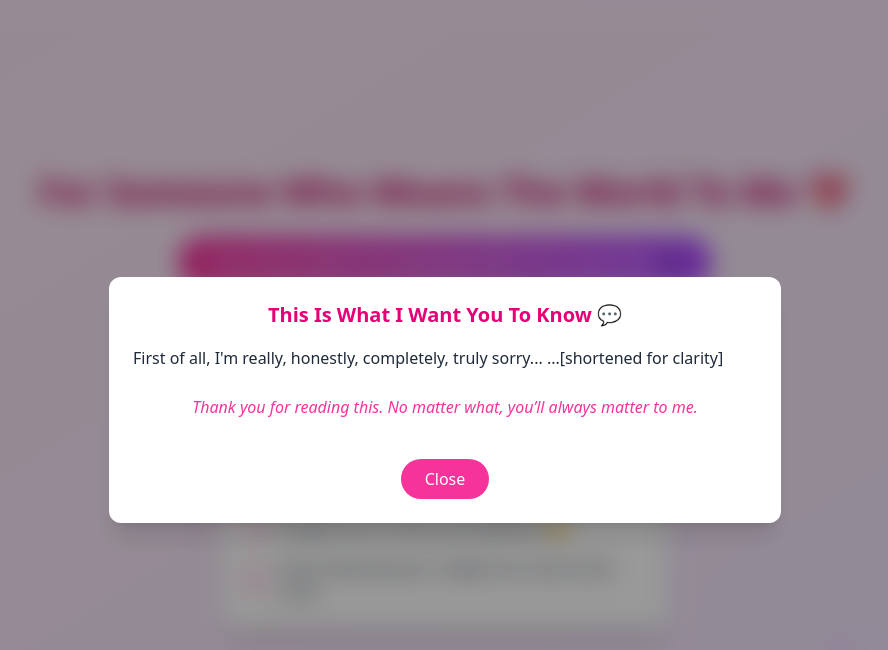
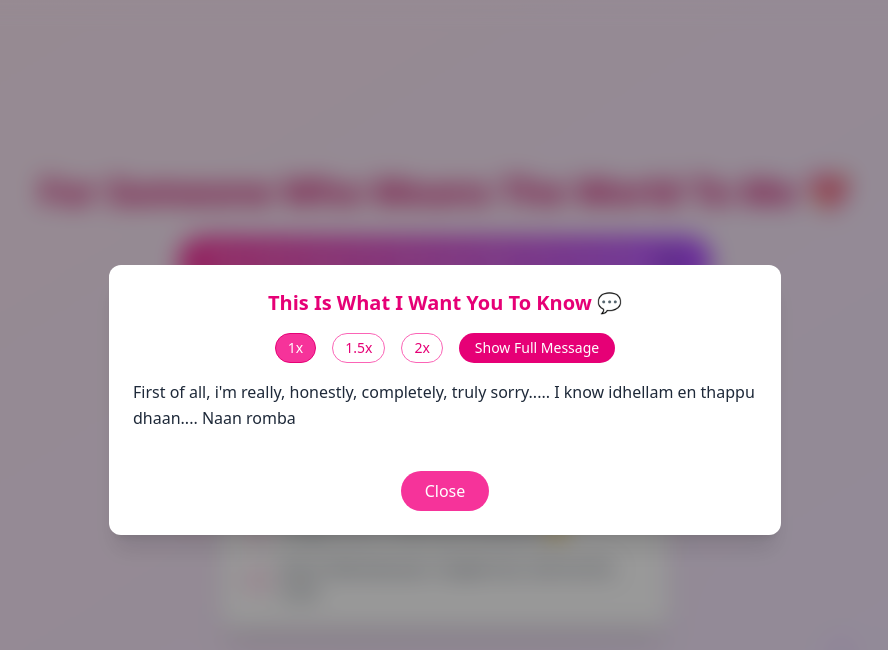
Before and after one commit to HariHaran9209/bestie, a React (Vite) app: page / in a window 1280 px wide. Both pictures are taken after a click on the button "Press Me & Read This Message While The Song Plays 🎵". Shown: the top 650 px of the page, without its empty margins (195-1083 px from the left). Built offline with nearby package versions, Linux system fonts and the light colour scheme; no server answers; the database is empty.

Commit message:
Update App.jsx

```diff
--- a/src/App.jsx
+++ b/src/App.jsx
@@ -4,10 +4,12 @@ import { motion } from 'framer-motion'
 import './App.css'
 
 const App = () => {
-  const [showMessage, setShowMessage] = useState(false)
-  const [showPromiseBox, setShowPromiseBox] = useState(false)
-  const [typedText, setTypedText] = useState("")
-  const [index, setIndex] = useState(0)
+  const [ showMessage, setShowMessage ] = useState(false)
+  const [ showPromiseBox, setShowPromiseBox ] = useState(false)
+  const [ typedText, setTypedText ] = useState("")
+  const [ index, setIndex ] = useState(0)
+  const [ typingSpeed, setTypingSpeed ] = useState(25)
+  const [ showFullMessage, setShowFullMessage ] = useState(false)
   const messageRef = useRef(null)
 
   const [promises, setPromises] = useState({
@@ -15,19 +17,32 @@ const App = () => {
     stayInTouch: false,
     beHonest: false,
     forgiveMe: false,
+    tellMe: false,
   });
 
-  const message = `First of all, I'm really, honestly, completely, truly sorry... ...[shortened for clarity]`;
+  const message = `First of all, i'm really, honestly, completely, truly sorry..... I know idhellam en thappu dhaan.... Naan romba over-a ponaen just because I wanted to be your best friend. Nee enna enna vena nenachuko—greedy, jealous, egoistic—but the truth is, i was scared, i was just scared that I’ll be replaced… that I don’t matter to you like how much you matter to me.
+
+Even after you told me that you're bestfriend is dharaniya and no one'd ever replace her, i never wanted her to be replaced, she's special for you, and i just wanted to be good enough, like, naanu unnoda oru bestfriend aa irrukanunu expect panne, but i was wrong, you know, oru person special la illayanu neetha decide pannanu, not me, i have no idea why the hell i told like that, that was just so childish and i'll try not to do that again.....  Best friendship mathiri feelings varanum nu solli vara kodathu, adhu natural-a nadakkanum. Forcing is not friendship, and I’m sorry for that. Naan deserve pannala nu naan purinjutaen.
+
+And second, naan un mela control panna try pannaen nu nee feel pannuna, I’m truly sorry. Honestly, i never wanted to control you, never, did i ever told you to stop texting with any boys. Tamim matter-la I agree, but even then, naan un safety-ku dhaan sonna, not to control you. But still, adhu wrong-a thaan pochu. Unakku oru naal hurt aagidumo nu than naan yosichaen. Aana naan ippo purinjutaen, nee un life-a nee decide pannalaam. I trust you, and I’ll never do anything like that again.
+
+And third, naan un kitta chinna chinna things force panna try pannaen, like ‘bro’ ku badhila ‘da’ nu solla sonnaen. That was immature. Every time nee bro nu sonna, I felt like something was breaking between us. Aana adhu en imagination dhaan. I should’ve respected your way of talking. I’m sorry for that too.
+
+I know naan neraiya thappu pannaen, but everything came from a place of caring and fear.....
+
+And You can take your time, I truly respect your decision to study instead of wasting your time on me, I'd do that too but, i just wanted things to normal between us again, that's it..... just old eniya sri and new hari haran.... I'm damn sure that you'll see the changes in me, so let's just be back, like the old times, you take the time you want, not to distance from me, but for your studies.....`;
 
 useEffect(() => {
-    if (showMessage && index < message.length) {
+  if (showMessage && index < message.length && !showFullMessage) {
     const timeout = setTimeout(() => {
       setTypedText((prev) => prev + message[index]);
       setIndex(index + 1);
-      }, 25);
+    }, typingSpeed);
     return () => clearTimeout(timeout);
   }
-  }, [showMessage, index]);
+}, [showMessage, index, typingSpeed, showFullMessage]);
+
+
 
   const handlePlay = () => {
     const audio = document.getElementById("bg-music");
@@ -81,6 +96,33 @@ const App = () => {
         >
           <div className="bg-white rounded-xl shadow-xl p-6 max-w-2xl w-full text-gray-800 overflow-y-auto max-h-[80vh] relative">
             <h2 className="text-xl font-semibold mb-4 text-center text-pink-600">This Is What I Want You To Know 💬</h2>
+            <div className="flex justify-center gap-4 mb-4">
+  {[{ label: '1x', speed: 25 }, { label: '1.5x', speed: 15 }, { label: '2x', speed: 8 }].map(({ label, speed }) => (
+    <button
+      key={label}
+      onClick={() => setTypingSpeed(speed)}
+      className={`px-3 py-1 rounded-full border ${
+        typingSpeed === speed
+          ? 'bg-pink-500 text-white border-pink-600'
+          : 'bg-white text-pink-600 border-pink-400 hover:bg-pink-100'
+      } transition-all duration-200 text-sm font-medium`}
+    >
+      {label}
+    </button>
+  ))}
+  <button
+    onClick={() => {
+      setShowFullMessage(true);
+      setTypedText(message);
+      setIndex(message.length);
+    }}
+    className="px-4 py-1 rounded-full bg-pink-600 text-white text-sm font-medium hover:bg-pink-700 transition-all"
+  >
+    Show Full Message
+  </button>
+</div>
+
+
             <p className="whitespace-pre-line text-base leading-relaxed">{typedText}</p>
             {typedText.length === message.length && (
               <div className="text-center mt-6 text-pink-500 italic">
```
Lines whose indentation alone changed are shown as unchanged.
